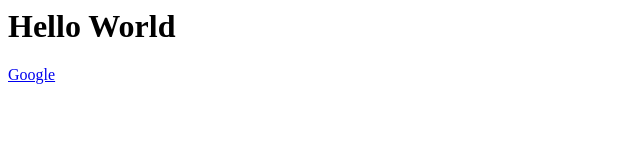
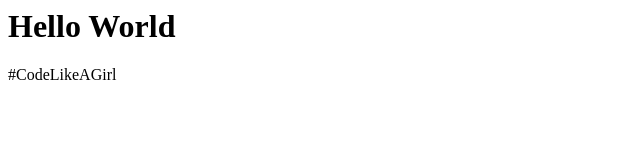
Before and after one commit to mglong/first_site, a plain HTML site: page index.html in a window 1280 px wide. Shown: the whole page, without its empty margins (0-640 px from the left). Drawn offline with Linux system fonts and the light colour scheme.

Commit message:
Bug fixes

```diff
--- a/index.html
+++ b/index.html
@@ -1,4 +1,3 @@
 <h1>Hello World</h1>
 
-
-<a href='http://www.google.com'>Google</a>
+<p>#CodeLikeAGirl</p>
```
